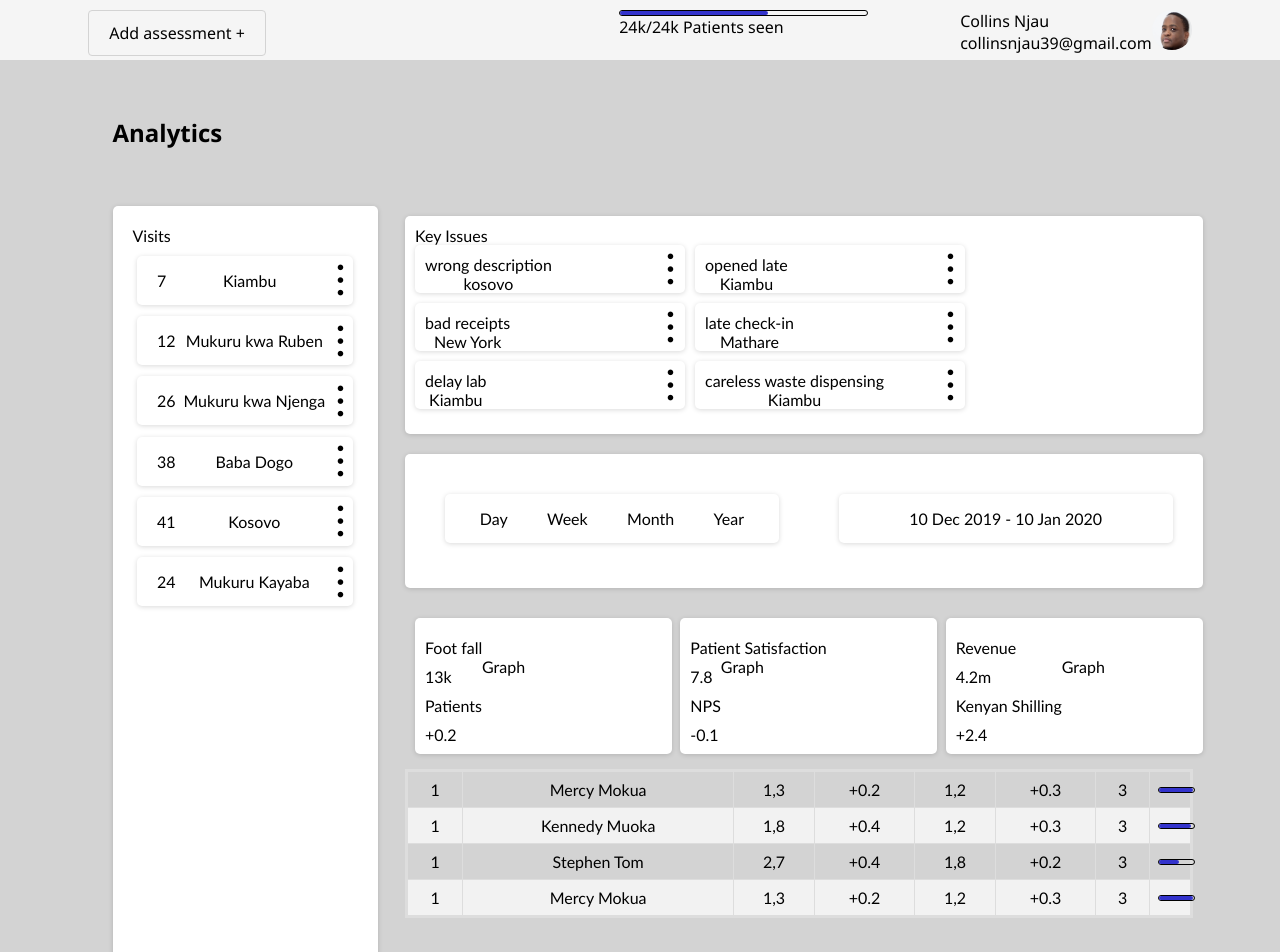
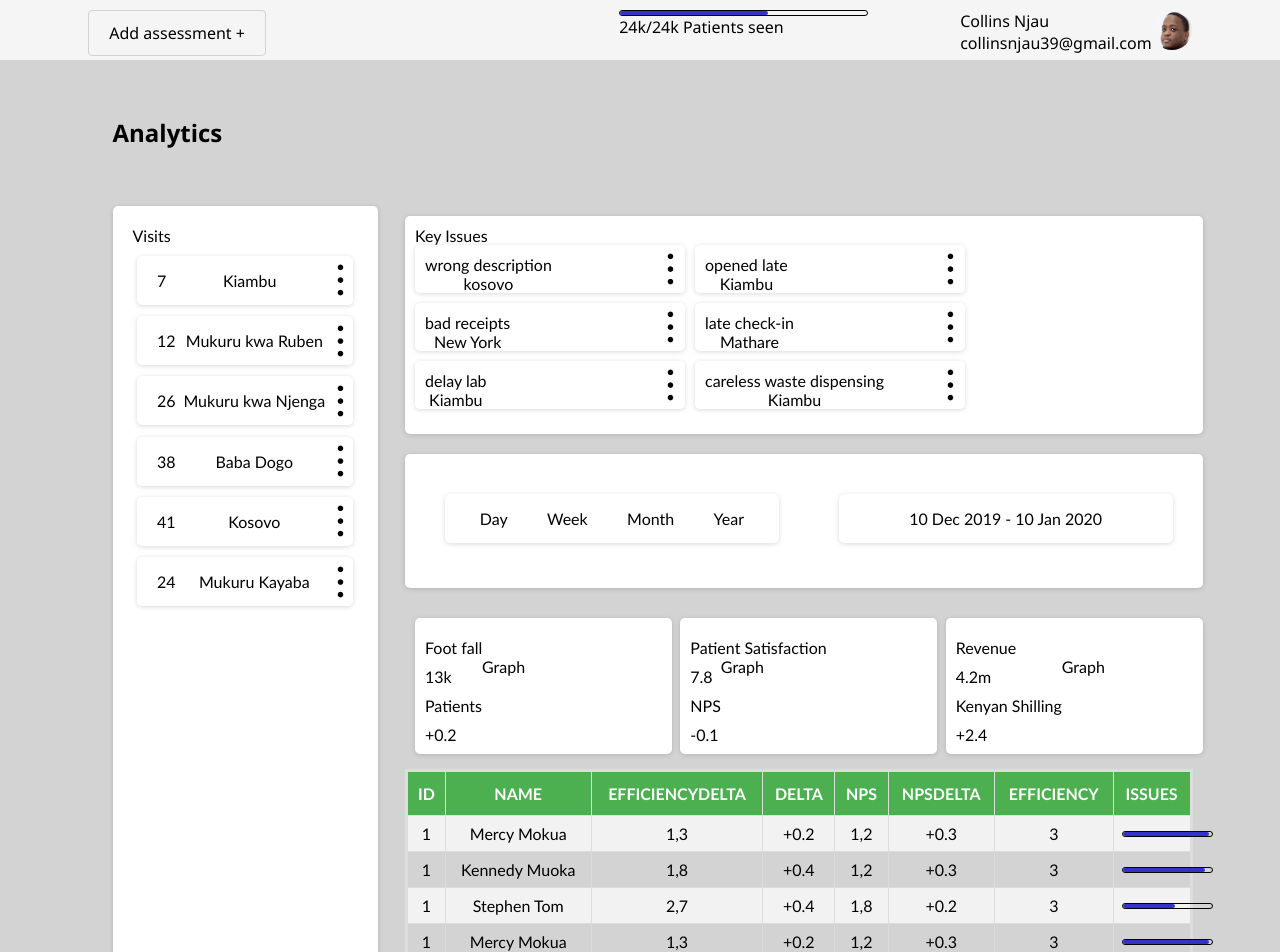
Before and after one commit to Collins33/Todoist-clone, a React (Create React App) app: page / in a window 1280 px wide. Shown: the top 952 px of the page. Built offline with nearby package versions, Linux system fonts and the light colour scheme.

Commit message:
Style the table header

```diff
--- a/src/components/table/index.js
+++ b/src/components/table/index.js
@@ -75,12 +75,22 @@ class index extends Component {
       );
     });
   }
+
+  renderTableHeader(tableData) {
+    let header = Object.keys(tableData[0]);
+    return header.map((key, index) => {
+      return <th key={index}>{key.toUpperCase()}</th>;
+    });
+  }
   render() {
     const { tableData } = this.state;
     return (
       <div>
         <table id="statistics_table">
-          <tbody>{this.renderTableData(tableData)}</tbody>
+          <tbody>
+            <tr>{this.renderTableHeader(tableData)}</tr>
+            {this.renderTableData(tableData)}
+          </tbody>
         </table>
       </div>
     );
```
